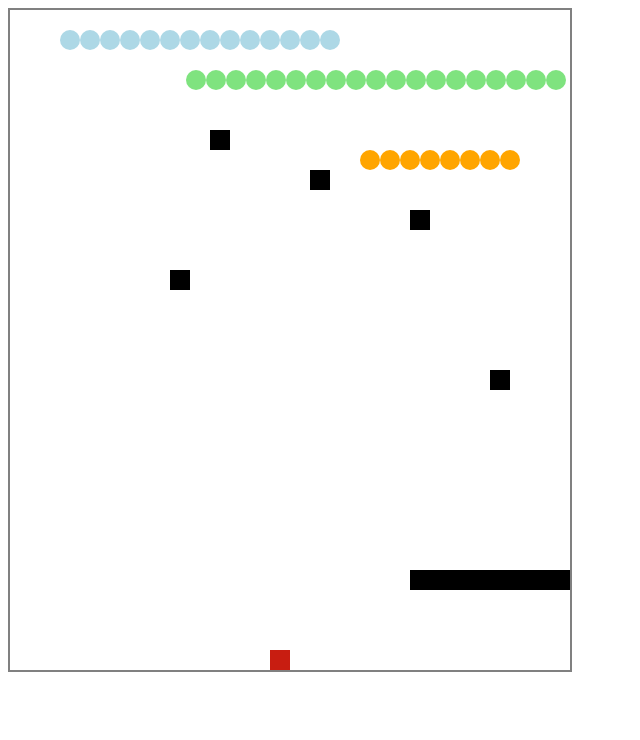
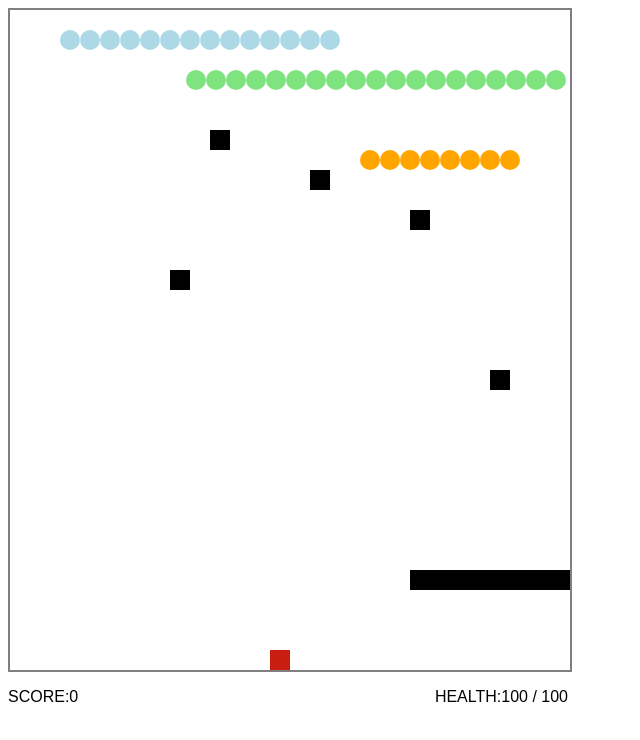
Before and after one commit to jeremyrrose/SNAKEJUMPER, a plain HTML site: page index.html in a window 1280 px wide. Shown: the whole page, without its empty margins (0-640 px from the left). Drawn offline with Linux system fonts and the light colour scheme.

Commit message:
player health and score display; message on death or vistory

```diff
--- a/index.html
+++ b/index.html
@@ -1,10 +1,20 @@
 <html>
     <head>
-        <title>Canvas Test</title>
+        <title>SNAKEJUMPER</title>
         <script defer src="script.js"></script>
         <link rel="stylesheet" href="style.css">
     </head>
     <body>
         <canvas id="canvas" width="560" height="660"></canvas>
+        <div class="info">
+            <div>
+                <p>SCORE:</p>
+                <p id="score"></p>
+            </div>
+            <div>
+                <p>HEALTH:</p>
+                <p id="health"></p>
+            </div>
+        </div>
     </body>
 </html>
--- a/script.js
+++ b/script.js
@@ -1,5 +1,8 @@
 const canvas = document.getElementById('canvas');
 const ctx = canvas.getContext('2d')
+
+const score = document.getElementById('score')
+const health = document.getElementById('health')
 
 const ROW = 20
 const RADIUS = ROW/2
@@ -9,7 +12,8 @@ const BOTTOM = canvas.height
 const PLAYER_WIDTH = 20
 
 const game = {
-    player: null
+    player: null,
+    score: 0
 }
 
 class Segment {
@@ -62,6 +66,7 @@ class Snake {
                         return true
                     }
             })) {
+                game.score += 50
                 this.segments -= 1
             }
 
@@ -199,9 +204,6 @@ class Player {
 
     damage(amount=1) {
         this.health -= amount
-        if (this.health <= 0) {
-            cancelAnimationFrame(currentAnim)
-        }
     }
 
     exist(){
@@ -293,6 +295,7 @@ class Block {
     }
 
     damage(amount=1) {
+        game.score += 5
         this.health -= amount
         if (this.health <= 0) {
             this.remove()
@@ -338,6 +341,21 @@ const bounce = () => {
     Block.blocks.forEach(block => block.draw())
     Dart.darts.forEach(dart => dart.draw())
     game.player.draw()
+    score.innerHTML = game.score
+    health.innerHTML = `${game.player.health} / 100`
+    if (game.player.health <= 90) {
+        ctx.font = 'bold 48px sans-serif'
+        ctx.fillStyle = `rgba(0,100,0,1)`
+        cancelAnimationFrame(currentAnim)
+        ctx.fillText("YOU DIED", 150, 300)
+        ctx.fillText("FROM SNAKES", 90, 360)
+    }
+    if (!Snake.snakes.length) {
+        ctx.font = 'bold 48px sans-serif'
+        ctx.fillStyle = `rgba(0,100,0,1)`
+        cancelAnimationFrame(currentAnim)
+        ctx.fillText("YOU WON!", 150, 300)
+    }
 }
 
 if (ctx) {
--- a/style.css
+++ b/style.css
@@ -1,3 +1,15 @@
 canvas {
     border: 2px solid grey;
+    width: 560px;
 }
+
+.info {
+    width: 560px;
+    display: flex;
+    justify-content: space-between;
+    font-family: sans-serif;
+}
+
+.info > div {
+    display: flex;
+}
```
